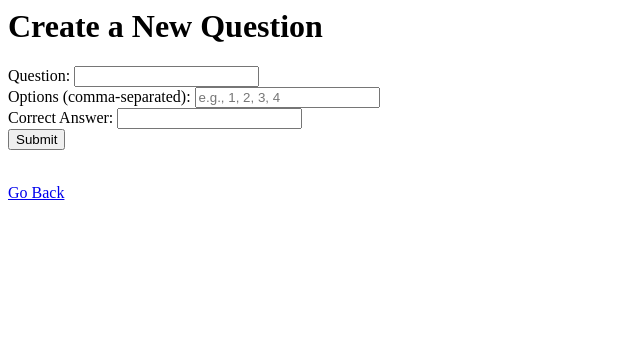
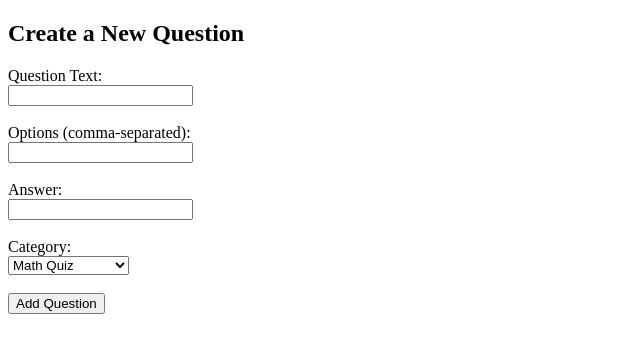
Before and after one commit to Jenson1301/Kuizpedia_4-02, a Flask app: page /create-question in a window 1280 px wide. Shown: the top 353 px of the page, without its empty margins (0-640 px from the left). Run offline with Flask 3, Linux system fonts and the light colour scheme.

Commit message:
Fixed database file name, added categories for questions, added timer and options to choose from timer , improved edit questions to change not only the answer but also edit the question and options

```diff
--- a/backend/app.py
+++ b/backend/app.py
@@ -3,7 +3,7 @@ from quiz_routes import kuiz_bp
 from format import db, Question, Kuiz
 
 app = Flask(__name__)
-app.config['SQLALCHEMY_DATABASE_URI'] = 'sqlite:///db.kuizpedia'
+app.config['SQLALCHEMY_DATABASE_URI'] = 'sqlite:///kuizpedia.db'
 app.config['SQLALCHEMY_TRACK_MODIFICATIONS'] = False
 
 db.init_app(app)
@@ -13,8 +13,7 @@ app.register_blueprint(kuiz_bp)
 
 @app.route('/')
 def home():
-    quizzes = Question.query.all()  # Fetch question from database
-    return render_template('index.html', quizzes=quizzes)
+    return redirect(url_for('kuiz.show_categories'))
 
 @app.route('/add-sample-data', methods=['GET'])
 def add_sample_data():
@@ -51,30 +50,6 @@ def create_tables():
         db.create_all() #ensure table is created
         print("Tables created!") #confirms tables is created
 
-@app.route('/create-question', methods=['GET'])
-def create_question_form():
-    return render_template('create_question.html')
-
-@app.route('/create-question', methods=['POST'])
-def create_question():
-    question_text = request.form['question_text']
-    options = request.form['options'].split(',')  # Convert comma-separated string to a list
-    answer = request.form['answer']
-
-    # Create the new question
-    new_question = Question(
-        question_text=question_text,
-        options=options,
-        answer=answer,
-        kuiz_id=1
-    )
-
-    # Add the new question to the database
-    db.session.add(new_question)
-    db.session.commit()
-
-    return redirect(url_for('home'))  # Redirect back to the home page after adding the question
-
 if __name__ == '__main__':
     create_tables()
     app.run(debug=True)
--- a/backend/quiz_routes.py
+++ b/backend/quiz_routes.py
@@ -1,5 +1,5 @@
 from flask import Blueprint, render_template, request, redirect, url_for, jsonify
-from format import db, Question
+from format import db, Question, Kuiz
 
 # Create a Blueprint for the quiz-related routes
 kuiz_bp = Blueprint('kuiz', __name__)  # This is where 'kuiz_bp' is defined.
@@ -41,37 +41,38 @@ def submit_quiz():
 
 @kuiz_bp.route('/create-question', methods=['GET'])
 def create_question_form():
-    return render_template('create_question.html')
+    categories = Kuiz.query.all()
+    return render_template('create_question.html', categories=categories)
 
 @kuiz_bp.route('/create-question', methods=['POST'])
 def create_question():
     question_text = request.form['question_text']
-    options = request.form['options'].split(',')  # Split the comma-separated options into a list
+    options = request.form['options'].split(',')
     answer = request.form['answer']
+    category_id = request.form['kuiz_id']
 
-    # Create a new question object
     new_question = Question(
         question_text=question_text,
         options=options,
         answer=answer,
-        kuiz_id=1
+        kuiz_id=category_id
     )
 
-    # Add the question to the session and commit it to the database
     db.session.add(new_question)
     db.session.commit()
 
-    return redirect(url_for('home'))  # Redirect back to the home page
+    return redirect(url_for('home'))
 
 @kuiz_bp.route('/edit-question/<int:question_id>', methods=['GET', 'POST'])
 def edit_question(question_id):
     question = Question.query.get_or_404(question_id)
 
     if request.method == 'POST':
-        new_answer = request.form['answer']
-        question.answer = new_answer
+        question.question_text = request.form['question_text']
+        question.options = request.form['options'].split(',')
+        question.answer = request.form['answer']
         db.session.commit()
-        return redirect(url_for('home'))
+        return redirect(url_for('kuiz.edit_category_form', category_id=question.kuiz_id))
 
     return render_template('edit_question.html', question=question)
 
@@ -82,3 +83,62 @@ def delete_question(question_id):
     db.session.delete(question)
     db.session.commit()
     return redirect(url_for('home'))
+
+@kuiz_bp.route('/quiz/<int:category_id>')
+def get_quiz_by_category(category_id):
+    category = Kuiz.query.get_or_404(category_id)
+    questions = Question.query.filter_by(kuiz_id=category_id).all()
+    return render_template('index.html', quizzes=questions)
+
+@kuiz_bp.route('/categories')
+def show_categories():
+    categories = Kuiz.query.all()
+    return render_template('categories.html', categories=categories)
+
+@kuiz_bp.route('/add-category', methods=['GET'])
+def add_category_form():
+    return render_template('add_category.html')
+
+@kuiz_bp.route('/add-category', methods=['POST'])
+def add_category():
+    category_name = request.form['category_name']
+    new_category = Kuiz(name=category_name)
+    db.session.add(new_category)
+    db.session.commit()
+    return redirect(url_for('kuiz.show_categories'))
+
+@kuiz_bp.route('/edit-category/<int:category_id>', methods=['GET'])
+def edit_category_form(category_id):
+    category = Kuiz.query.get_or_404(category_id)
+    questions = Question.query.filter_by(kuiz_id=category_id).all()
+    return render_template('edit_category.html', category=category, questions=questions)
+
+@kuiz_bp.route('/edit-category/<int:category_id>', methods=['POST'])
+def edit_category(category_id):
+    category = Kuiz.query.get_or_404(category_id)
+    category.name = request.form['category_name']
+    db.session.commit()
+    return redirect(url_for('kuiz.show_categories'))
+
+@kuiz_bp.route('/delete-category/<int:category_id>', methods=['GET'])
+def delete_category(category_id):
+    category = Kuiz.query.get_or_404(category_id)
+    db.session.delete(category)
+    db.session.commit()
+    return redirect(url_for('kuiz.show_categories'))
+
+@kuiz_bp.route('/start-quiz')
+def start_quiz():
+    category_id = request.args.get('category_id', type=int)
+    timer = request.args.get('timer', type=int)
+
+    category = Kuiz.query.get_or_404(category_id)
+    questions = Question.query.filter_by(kuiz_id=category_id).all()
+
+    return render_template('index.html', quizzes=questions, timer=timer)
+
+@kuiz_bp.route('/choose-timer')
+def choose_timer():
+    category_id = request.args.get('category_id', type=int)
+    category = Kuiz.query.get_or_404(category_id)
+    return render_template('choose_timer.html', category=category)
--- a/backend/templates/create_question.html
+++ b/backend/templates/create_question.html
@@ -1,32 +1,28 @@
-<html lang="en">
+<!DOCTYPE html>
+<html>
 <head>
-    <meta charset="UTF-8">
-    <meta name="viewport" content="width=device-width, initial-scale=1.0">
-    <title>Create a New Question</title>
+    <title>Create Question</title>
 </head>
 <body>
-    <h1>Create a New Question</h1>
+    <h2>Create a New Question</h2>
+    <form method="POST" action="{{ url_for('kuiz.create_question') }}">
+        <label>Question Text:</label><br>
+        <input type="text" name="question_text" required><br><br>
 
-    <form action="/create-question" method="POST">
-        <div>
-            <label for="question_text">Question:</label>
-            <input type="text" id="question_text" name="question_text" required>
-        </div>
+        <label>Options (comma-separated):</label><br>
+        <input type="text" name="options" required><br><br>
 
-        <div>
-            <label for="options">Options (comma-separated):</label>
-            <input type="text" id="options" name="options" placeholder="e.g., 1, 2, 3, 4" required>
-        </div>
+        <label>Answer:</label><br>
+        <input type="text" name="answer" required><br><br>
 
-        <div>
-            <label for="answer">Correct Answer:</label>
-            <input type="text" id="answer" name="answer" required>
-        </div>
+        <label>Category:</label><br>
+        <select name="kuiz_id" required>
+            {% for category in categories %}
+                <option value="{{ category.id }}">{{ category.name }}</option>
+            {% endfor %}
+        </select><br><br>
 
-        <button type="submit">Submit</button>
+        <button type="submit">Add Question</button>
     </form>
-
-    <br>
-    <a href="/">Go Back</a>
 </body>
 </html>
--- a/backend/templates/edit_question.html
+++ b/backend/templates/edit_question.html
@@ -11,12 +11,12 @@
     <form action="{{ url_for('kuiz.edit_question', question_id=question.id) }}" method="POST">
         <div>
             <label for="question_text">Question:</label>
-            <input type="text" id="question_text" name="question_text" value="{{ question.question_text }}" disabled>
+            <input type="text" id="question_text" name="question_text" value="{{ question.question_text }}" required>
         </div>
 
         <div>
-            <label for="options">Options:</label>
-            <input type="text" id="options" name="options" value="{{ question.options | join(', ') }}" disabled>
+            <label for="options">Options (comma-separated):</label>
+            <input type="text" id="options" name="options" value="{{ question.options | join(', ') }}" required>
         </div>
 
         <div>
```
Also changed, not shown: backend/templates/add_category.html (added, +17 -0 lines), backend/templates/base.html (+30 -12 lines), backend/templates/categories.html (added, +25 -0 lines), backend/templates/choose_timer.html (added, +25 -0 lines), backend/templates/edit_category.html (added, +20 -0 lines), backend/templates/index.html (+17 -10 lines), backend/instance/kuizpedia.db (added), 1 other file.
